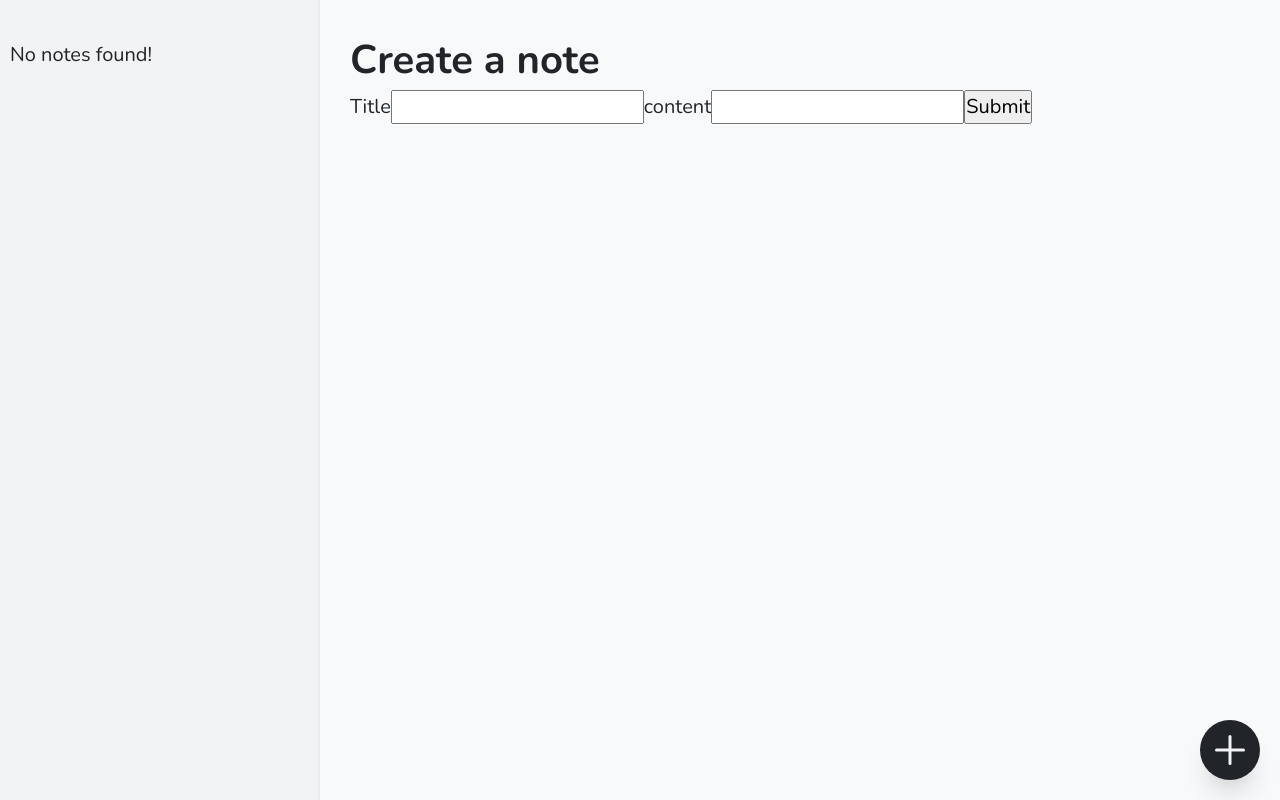
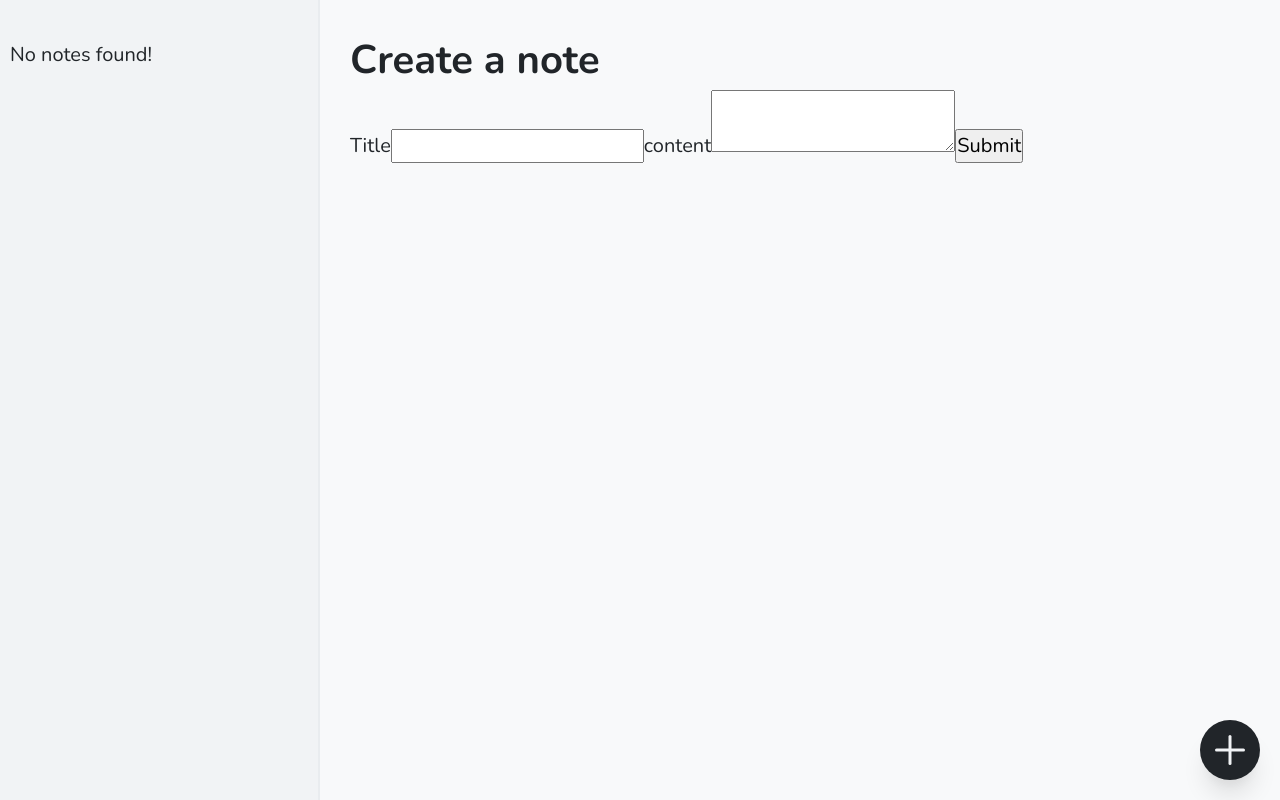
Before and after one commit to brandon-carlisle/notia, a React (Vite) app: page / in a window 1280 px wide. Built offline with nearby package versions, Linux system fonts and the light colour scheme.

Commit message:
Added react-markdown component.

```diff
--- a/src/components/CreateNote/CreateNoteForm.jsx
+++ b/src/components/CreateNote/CreateNoteForm.jsx
@@ -7,7 +7,7 @@ function CreateNoteForm() {
       <input type="text" id="title" name="title" />
 
       <label htmlFor="content">content</label>
-      <input type="text" id="content" name="content" />
+      <textarea type="text" id="content" name="content" />
 
       <button text="Create note" type="submit">
         Submit
--- a/src/components/Note/Note.jsx
+++ b/src/components/Note/Note.jsx
@@ -1,8 +1,12 @@
+import ReactMarkdown from 'react-markdown';
+
 function Note({ note }) {
   return (
     <div>
       <h1>{note.title}</h1>
-      <p>Content: {note.content}</p>
+
+      <ReactMarkdown>{note.content}</ReactMarkdown>
+
       <p>Date: {note.dateCreated}</p>
     </div>
   );
```
